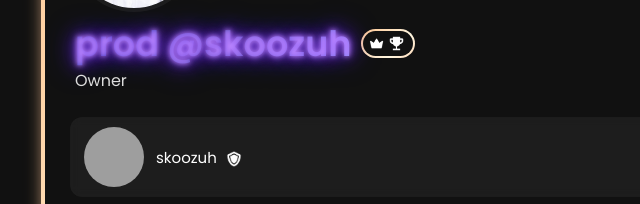
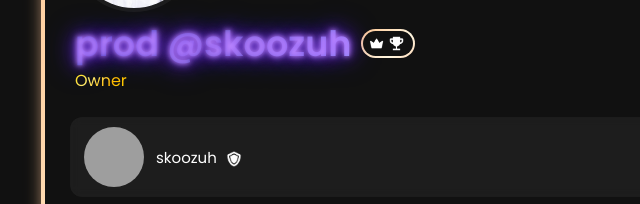
Before and after one commit to skoozuh/skoo, a plain HTML site: page index.html in a window 1280 px wide. Shown: the part 166-370 px from the top of the page, 220-860 px from the left. Drawn offline with Linux system fonts and the light colour scheme; grey boxes are pictures that could not be loaded.

Commit message:
Update index.html

```diff
--- a/index.html
+++ b/index.html
@@ -79,10 +79,15 @@
 
 .description {
   font-size: 16px;
- color: #ddd;
+  color: transparent; /* hide default color */
   line-height: 1.4;
   max-width: 100%;
   margin-left: 5px;
+
+  background: linear-gradient(135deg, #FFD700, #FFEA70, #FFB800, #FFD700);
+  -webkit-background-clip: text;
+  -webkit-text-fill-color: transparent;
+  background-clip: text;
 }
 
  .presence-card {
```
Lines whose indentation alone changed are shown as unchanged.
